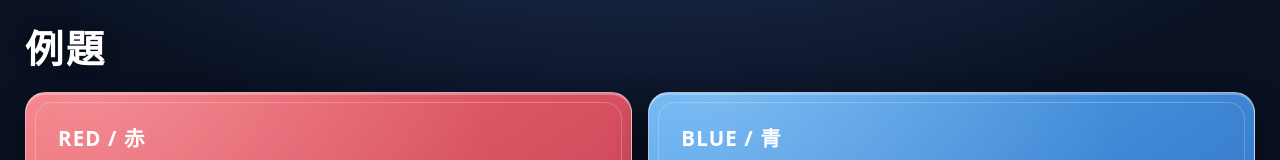
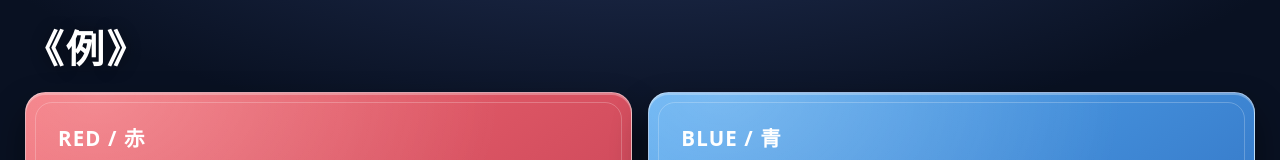
Before and after one commit to tsicb/kickoff-party2027, a plain HTML site: page example.html in a window 1280 px wide. Shown: the top 160 px of the page. Drawn offline with Linux system fonts and the light colour scheme.

Commit message:
Rename example screen heading to 《例》

```diff
--- a/example.html
+++ b/example.html
@@ -191,7 +191,7 @@
 <body>
   <main class="wrap">
     <header class="site-head">
-      <h1>例題</h1>
+      <h1>《例》</h1>
     </header>
     <section class="versus" aria-label="例題：赤と青のお題">
       <article class="choice choice--red" aria-label="赤の例題">
```
